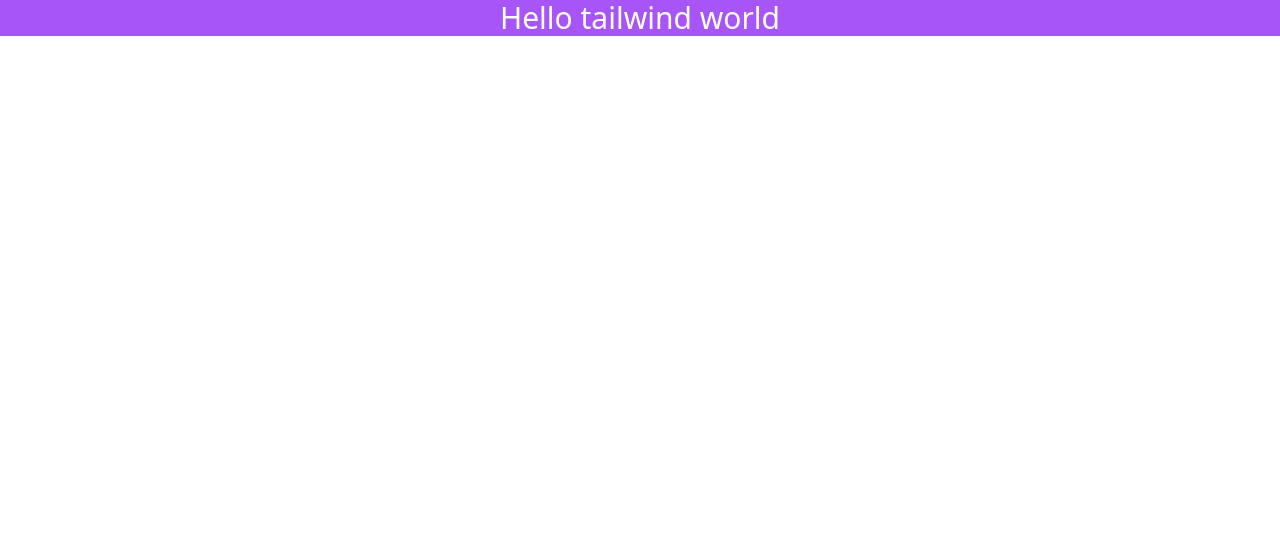
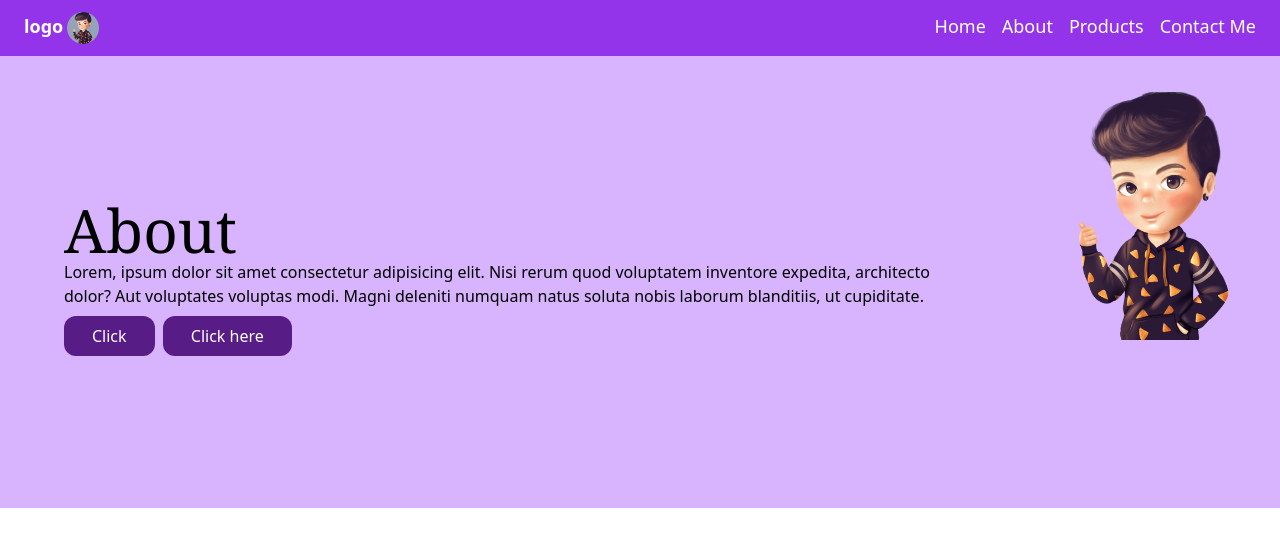
Before and after one commit to huzefaTariq1/tailwind_css_first_work, a website: page first_tailwind_work/public/index.html in a window 1280 px wide. Drawn offline with Linux system fonts and the light colour scheme.

Commit message:
make landing home page
created landing home page to get to know about how classes working

```diff
--- a/first_tailwind_work/public/index.html
+++ b/first_tailwind_work/public/index.html
@@ -8,6 +8,30 @@
     <link rel="stylesheet" href="styles.css">
 </head>
 <body>
-    <h1 class="text-white bg-purple-500 text-center text-3xl" >Hello tailwind world</h1>
+      <nav class="bg-purple-600 p-3 flex justify-between px-6" >
+        <div class="flex">
+        <h1 class="text-lg text-white font-bold">logo</h1>
+        <img class="h-8 bg-slate-400 rounded-3xl mx-1" src="images/boy-png-29780.png" alt="logo">
+      </div>
+        <ul class="flex space-x-4 ">
+            <li class="cursor-pointer text-white text-lg">Home</li>
+            <li class="cursor-pointer text-white text-lg">About</li>
+            <li class="cursor-pointer text-white text-lg">Products</li>
+            <li class="cursor-pointer text-white text-lg">Contact Me </li>
+        </ul>
+      </nav>
+
+
+      <div class="bg-purple-300 flex ">
+        <div class="align-text py-36 px-16">
+        <h1 class="text-6xl font-serif">About</h1>
+        <p>Lorem, ipsum dolor sit amet consectetur adipisicing elit. Nisi rerum quod voluptatem inventore expedita, architecto dolor? Aut voluptates voluptas modi. Magni deleniti numquam natus soluta nobis laborum blanditiis, ut cupiditate.</p>
+        <button class="bg-purple-900 px-7 py-2 rounded-xl text-white my-2 hover:bg-white hover:text-purple-900">Click</button>
+        <button class="bg-purple-900 px-7 py-2 rounded-xl text-white my-2 hover:bg-white hover:text-purple-900 mx-1">Click here</button>
+        </div>
+        <img class="h-80 py-9" src="images/boy-png-29780.png" alt="boy picture">
+      </div>
+
+
 </body>
 </html>
```
Also changed, not shown: first_tailwind_work/public/images/boy-png-29780.png (added), first_tailwind_work/public/styles.css.
